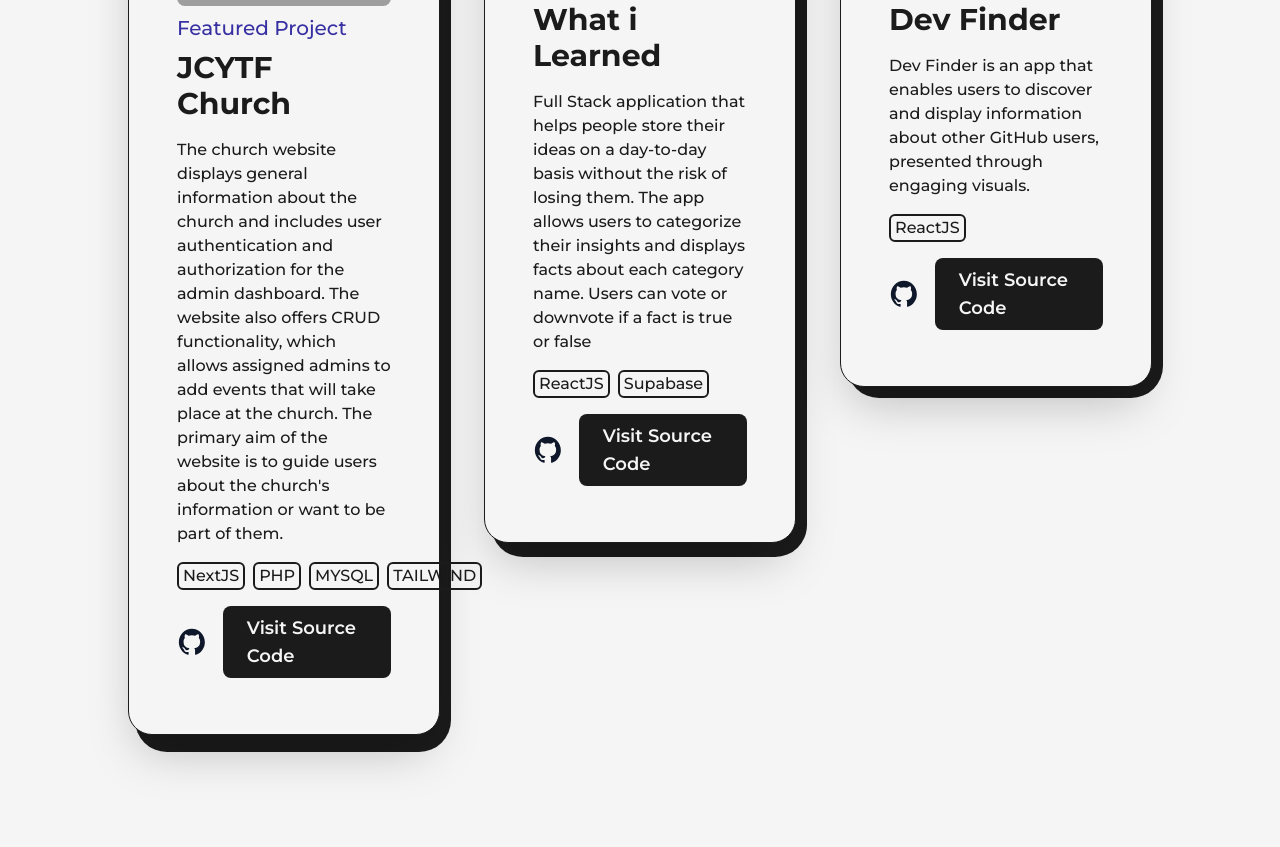
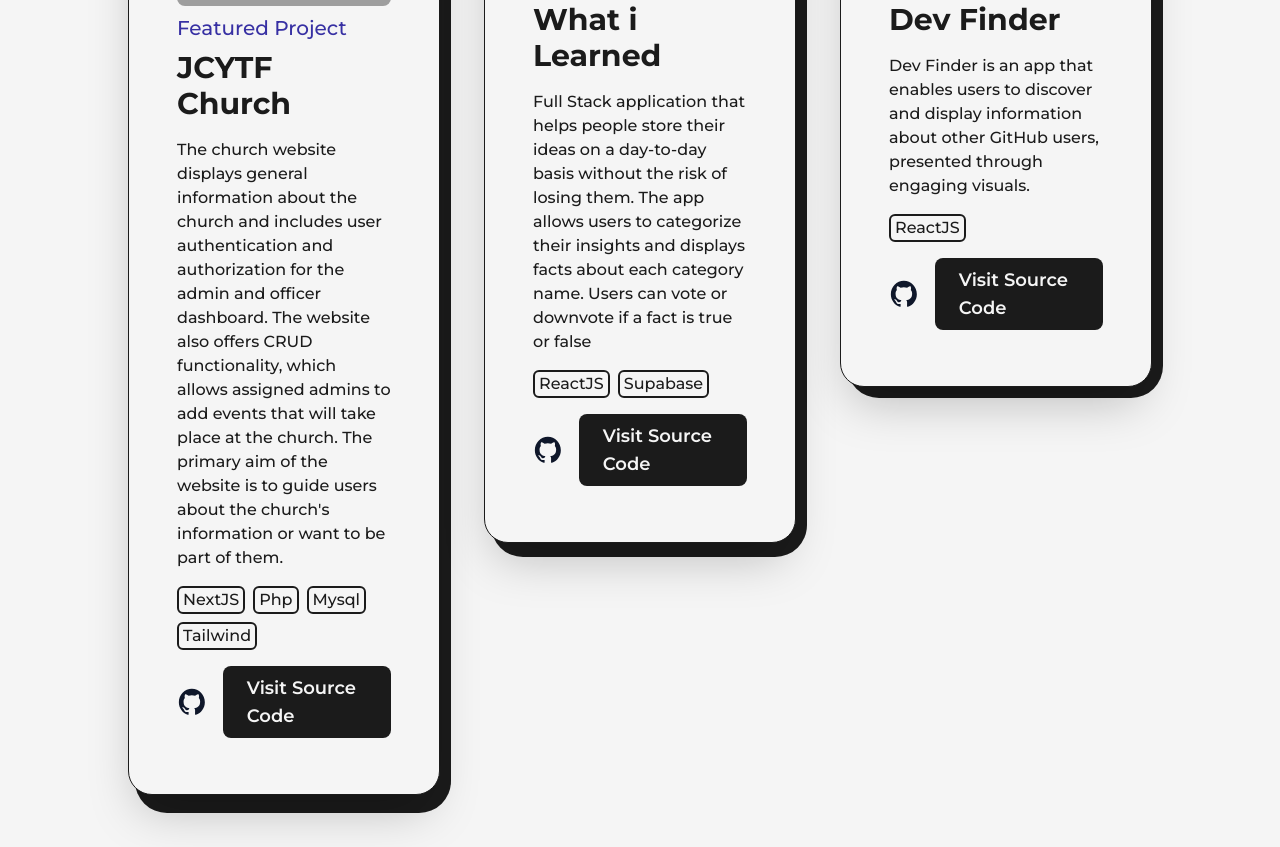
Before and after one commit to CodeChd/Portfolio, a Next.js app: page /projects in a window 1280 px wide. Shown: the part 740-1587 px from the top of the page. Built offline with nearby package versions, Linux system fonts and the light colour scheme; grey boxes are pictures that could not be loaded.

Commit message:
Project Update

```diff
--- a/src/pages/projects.tsx
+++ b/src/pages/projects.tsx
@@ -29,7 +29,7 @@ type TechStackProps = {
 const TechStack = ({ stackName, stackStyles = "" }: TechStackProps) => {
   return (
     <div className="w-full rounded-2xl my-2">
-      <ul className="w-full flex  items-center justify-start gap-2">
+      <ul className="w-full flex flex-wrap  items-center justify-start md:gap-3 gap-2">
         {stackName.split(/\s+/).map((name) => (
           <li
             key={name}
@@ -94,7 +94,7 @@ const Project = ({
           </Link>
           <Link
             href={link}
-            className="ml-4 rounded-lg bg-dark text-light p-2  px-6 text-lg font-semibold
+            className="ml-4 rounded-lg bg-dark text-light p-2 md:px-4 px-6 text-lg font-semibold
             md:text-base "
             target="_blank"
           >
@@ -130,11 +130,11 @@ const projects = () => {
               <Project
                 img={Resources[0].imgUrl}
                 title="JCYTF Church"
-                summary="The church website displays general information about the church and includes user authentication and authorization for the admin dashboard. The website also offers CRUD functionality, which allows assigned admins to add events that will take place at the church. The primary aim of the website is to guide users about the church's information or want to be part of them."
+                summary="The church website displays general information about the church and includes user authentication and authorization for the admin and officer dashboard. The website also offers CRUD functionality, which allows assigned admins to add events that will take place at the church. The primary aim of the website is to guide users about the church's information or want to be part of them."
                 link="https://github.com/CodeChd/jcytf-community-church"
                 github="https://github.com/CodeChd"
                 type="Featured Project"
-                stack="NextJS PHP MYSQL TAILWIND"
+                stack="NextJS Php Mysql Tailwind"
                 stackClassName="text-start w-max"
                 live="https://jcytfchurch.vercel.app/"
               />
```
